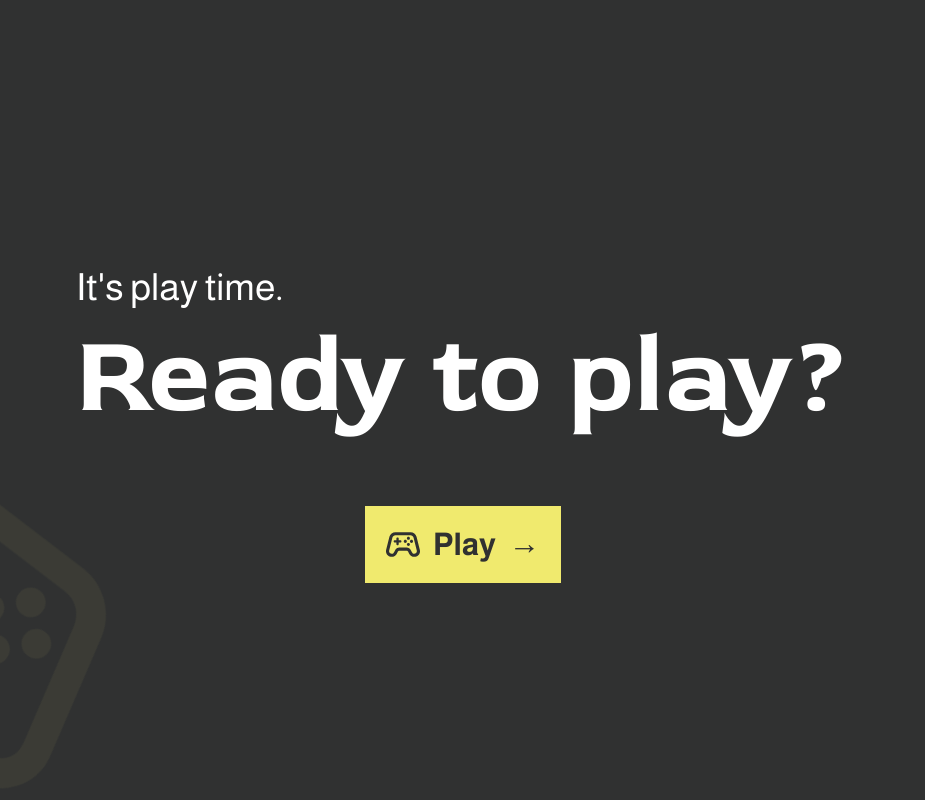
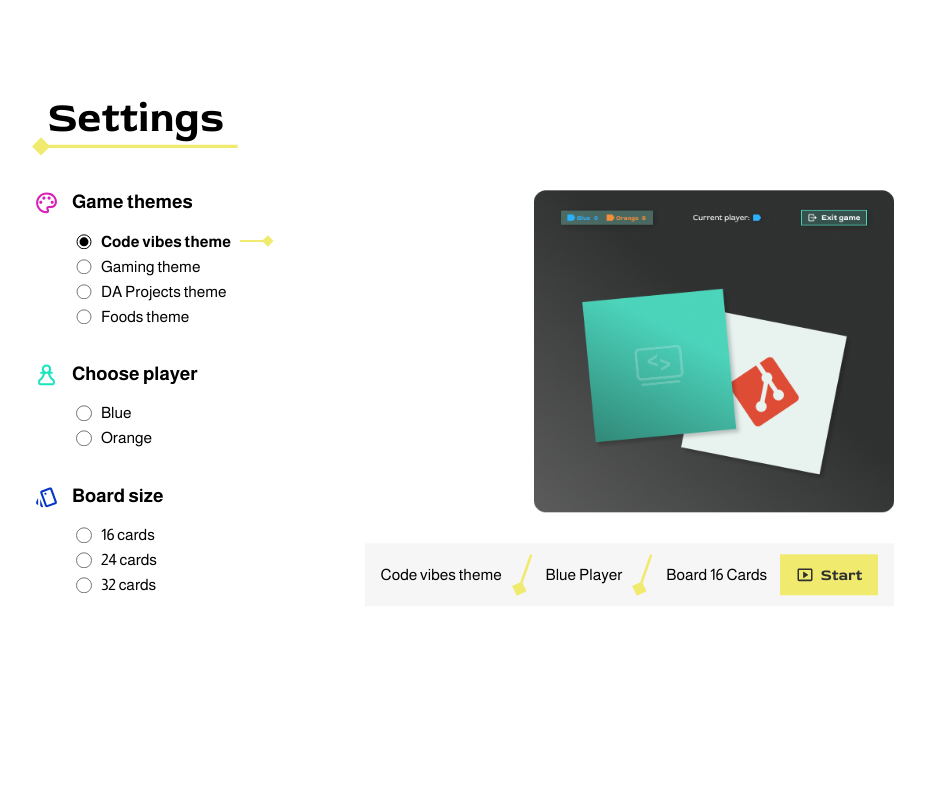
Before and after one commit to Charrath/memory-game, a website built with Vite: page index.html in a window 1280 px wide. Shown: the whole page, without its empty margins (177-1102 px from the left). Built offline with nearby package versions, Linux system fonts and the light colour scheme.

Commit message:
refactor: improve settings screen layout with CSS Grid

```diff
--- a/index.html
+++ b/index.html
@@ -9,8 +9,7 @@
   </head>
   <body>
     <main>
-
-      <section id="home-screen" class="home">
+      <section id="home-screen" class="home" hidden>
         <header class="home__header">
           <p class="home__subtitle">It's play time.</p>
           <h1 class="home__title">Ready to play?</h1>
@@ -26,7 +25,7 @@
         </button>
       </section>
 
-      <section id="settings-screen" class="settings" hidden>
+      <section id="settings-screen" class="settings">
         <div class="settings__content">
           <header>
             <h1 class="settings__title">Settings</h1>
@@ -38,7 +37,7 @@
           </header>
 
           <form class="settings__form">
-
+            <div class="settings__left">
               <fieldset class="settings__fieldset">
                 <legend class="settings__legend settings__legend--themes">
                   Game themes
@@ -102,7 +101,9 @@
                   </label>
                 </div>
               </fieldset>
+            </div>
 
+            <div class="settings__right">
               <div class="settings__preview-themes"></div>
 
               <div class="settings__chosen-settings">
@@ -120,15 +121,18 @@
                 />
                 <span>Board 16 Cards</span>
                 <button class="settings__button button button--primary">
-                <img class="settings__button-icon" src="/public/assets/images/settings/start.svg" alt="" />
+                  <img
+                    class="settings__button-icon"
+                    src="/public/assets/images/settings/start.svg"
+                    alt=""
+                  />
                   <span> Start </span>
                 </button>
               </div>
-
+            </div>
           </form>
         </div>
       </section>
-
     </main>
     <!-- <section id="field">
       <button class="card">
--- a/src/scss/pages/_settings.scss
+++ b/src/scss/pages/_settings.scss
@@ -1,11 +1,5 @@
 @use "../abstracts" as a;
 
-.setting {
-  position: relative;
-  color: black;
-
-  background-color: white;
-}
 
 .settings {
   background-color: white;
@@ -13,6 +7,11 @@
 
   display: grid;
   place-items: center;
+
+  &__content {
+    width: min(100%, a.scale(1103px));
+    transform: translateY(a.scale(-70px));
+  }
 
   &__title {
     font-size: a.scale(54px);
@@ -25,15 +24,32 @@
   }
 
   &__form {
-    position: relative;
-    width: a.scale(1103px);
+    display: grid;
+    grid-template-columns: minmax(0, 1fr) minmax(0, 1fr);
+    gap: a.scale(60px);
+
+    width: min(100%, a.scale(1103px));
+    margin-top: a.scale(40px);
+  }
+
+  &__left {
+    display: flex;
+    flex-direction: column;
+    gap: a.scale(48px);
+  }
+
+  &__right {
+    display: flex;
+    flex-direction: column;
+    align-items: flex-end;
+    justify-content: space-between;
+    gap: a.scale(40px);
   }
 
   &__fieldset {
     width: 100%;
     padding: 0;
     border: none;
-    margin-top: a.scale(48px);
   }
 
   &__legend {
@@ -121,9 +137,6 @@
   }
 
   &__preview-themes {
-    position: absolute;
-    top: 0;
-    right: 0;
     width: a.scale(460px);
     height: a.scale(412px);
 
@@ -157,18 +170,14 @@
   }
 
   &__chosen-settings {
-    position: absolute;
-    right: 0;
-    bottom: 0;
-
+    display: flex;
+    align-items: center;
     padding: a.scale(14px) a.scale(20px);
-
-    display: flex;
-
-    align-items: center;
 
     font-size: a.scale(20px);
     font-weight: 400;
+    white-space: nowrap;
+
     background-color: rgba(246, 246, 246, 1);
 
     &-img {
@@ -199,14 +208,11 @@
       .settings__button-icon {
         transform: rotate(-25deg);
       }
-
     }
 
     &-icon {
       height: a.scale(24px);
       transition: transform 0.3s ease;
     }
-
-
   }
 }
```
Lines whose indentation alone changed are shown as unchanged.
